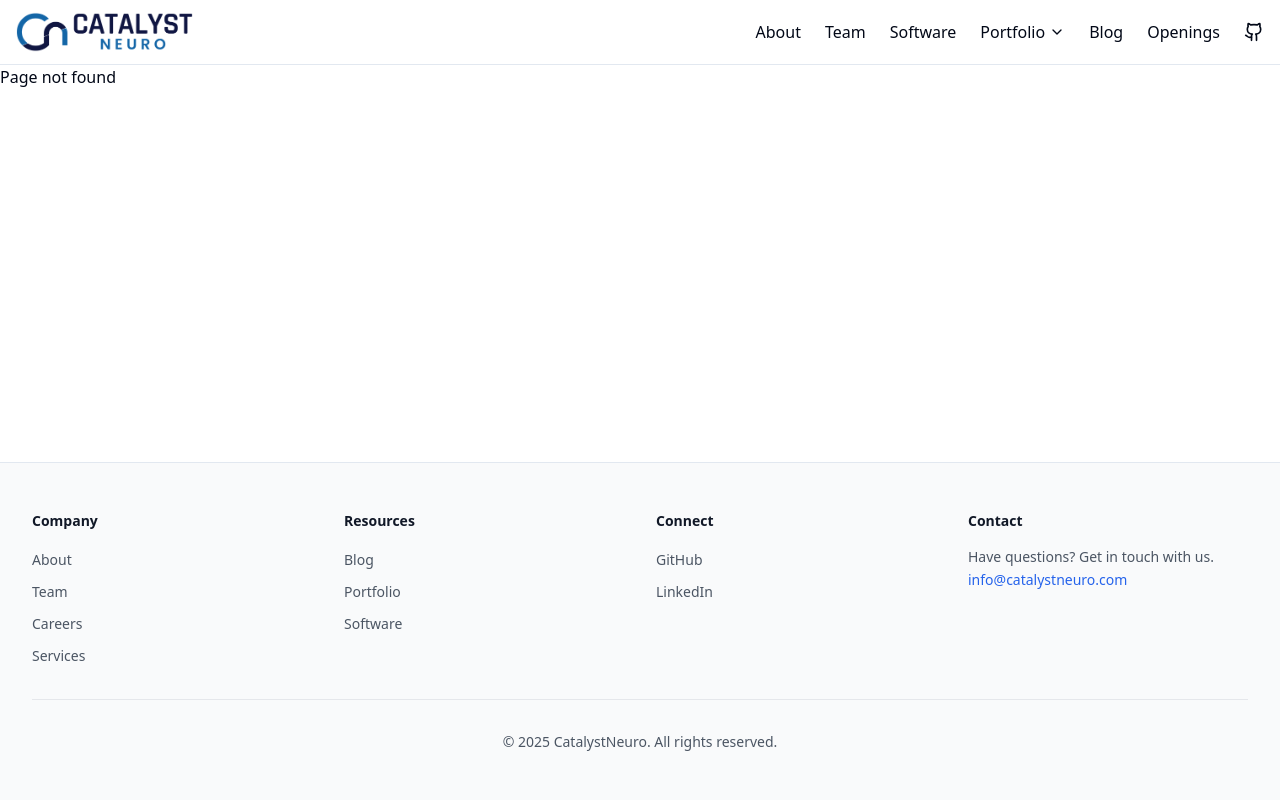
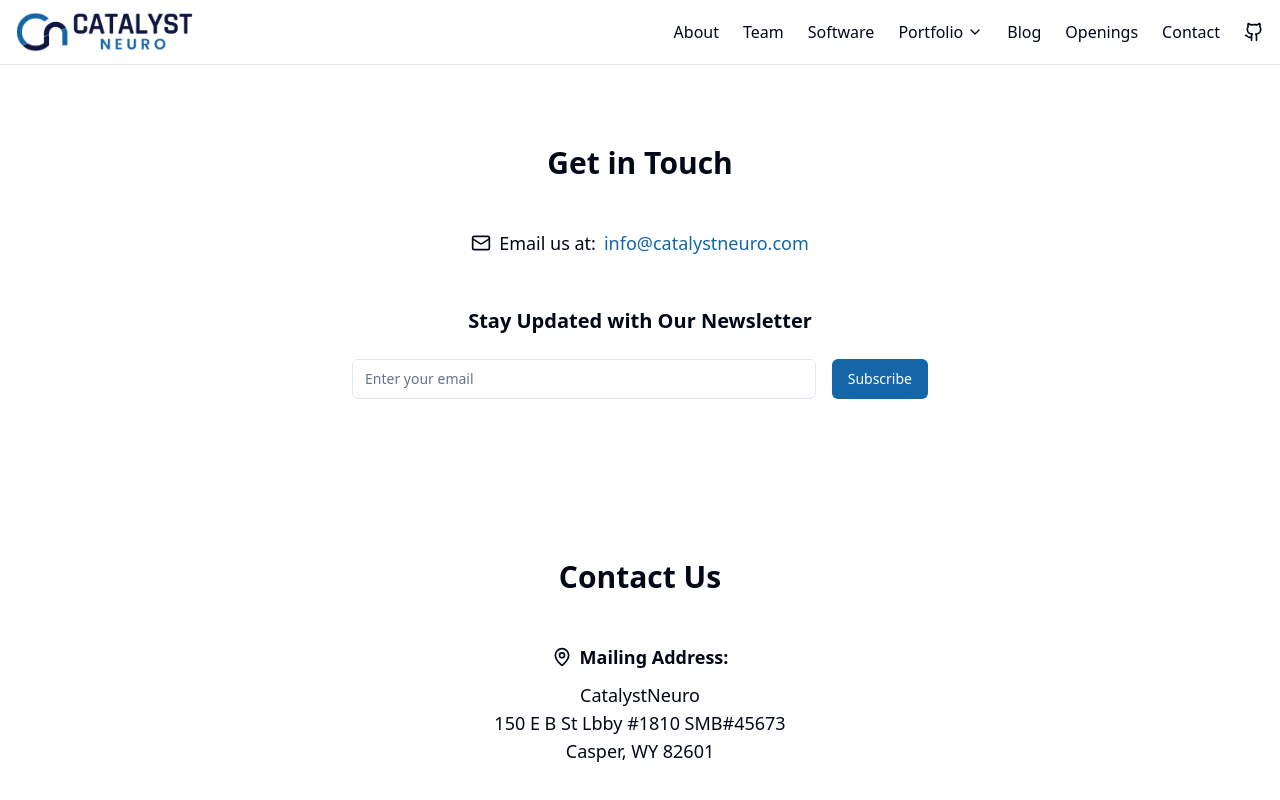
Before and after one commit to catalystneuro/catalystneuro.github.io, a React (Vite) app: page /contact in a window 1280 px wide. Shown: the top 800 px of the page. Built offline with nearby package versions, Linux system fonts and the light colour scheme.

Commit message:
feat: add Contact page and update navigation

```diff
--- a/src/App.tsx
+++ b/src/App.tsx
@@ -16,6 +16,7 @@ import About from "./pages/About";
 import FundedProjects from "./pages/FundedProjects";
 import Success from "./pages/Success";
 import FundedProject from "./pages/FundedProject";
+import Contact from "./pages/Contact";
 
 const queryClient = new QueryClient();
 
@@ -42,7 +43,8 @@ const App = () => {
       '/about': <About />,
       '/funded-projects': <FundedProjects />,
       '/funded-projects/': <FundedProjects />,
-      '/success': <Success />
+      '/success': <Success />,
+      '/contact': <Contact />
     };
 
     // Handle dynamic routes
--- a/src/components/Navigation.tsx
+++ b/src/components/Navigation.tsx
@@ -18,6 +18,7 @@ export const Navigation = () => {
     },
     { label: "Blog", path: "/blog" },
     { label: "Openings", path: "/openings" },
+    { label: "Contact", path: "/contact" },
   ];
 
   return (
--- /dev/null
+++ b/src/pages/Contact.tsx
@@ -0,0 +1,30 @@
+import { Contact } from "@/components/Contact";
+import { Mail, MapPin } from "lucide-react";
+
+export default function ContactPage() {
+  return (
+    <main className="min-h-screen bg-background">
+    <Contact />
+      <section className="py-20 bg-white">
+        <div className="container max-w-4xl">
+          <h2 className="text-3xl font-bold text-center mb-12">Contact Us</h2>
+
+          <div className="text-center mb-16 space-y-12">
+
+            <div className="space-y-2">
+              <div className="inline-flex items-center justify-center gap-2 text-lg">
+                <MapPin className="h-5 w-5" />
+                <span className="font-semibold">Mailing Address:</span>
+              </div>
+              <div className="text-lg">
+                <p>CatalystNeuro</p>
+                <p>150 E B St Lbby #1810 SMB#45673</p>
+                <p>Casper, WY 82601</p>
+              </div>
+            </div>
+          </div>
+        </div>
+      </section>
+    </main>
+  );
+}
```
